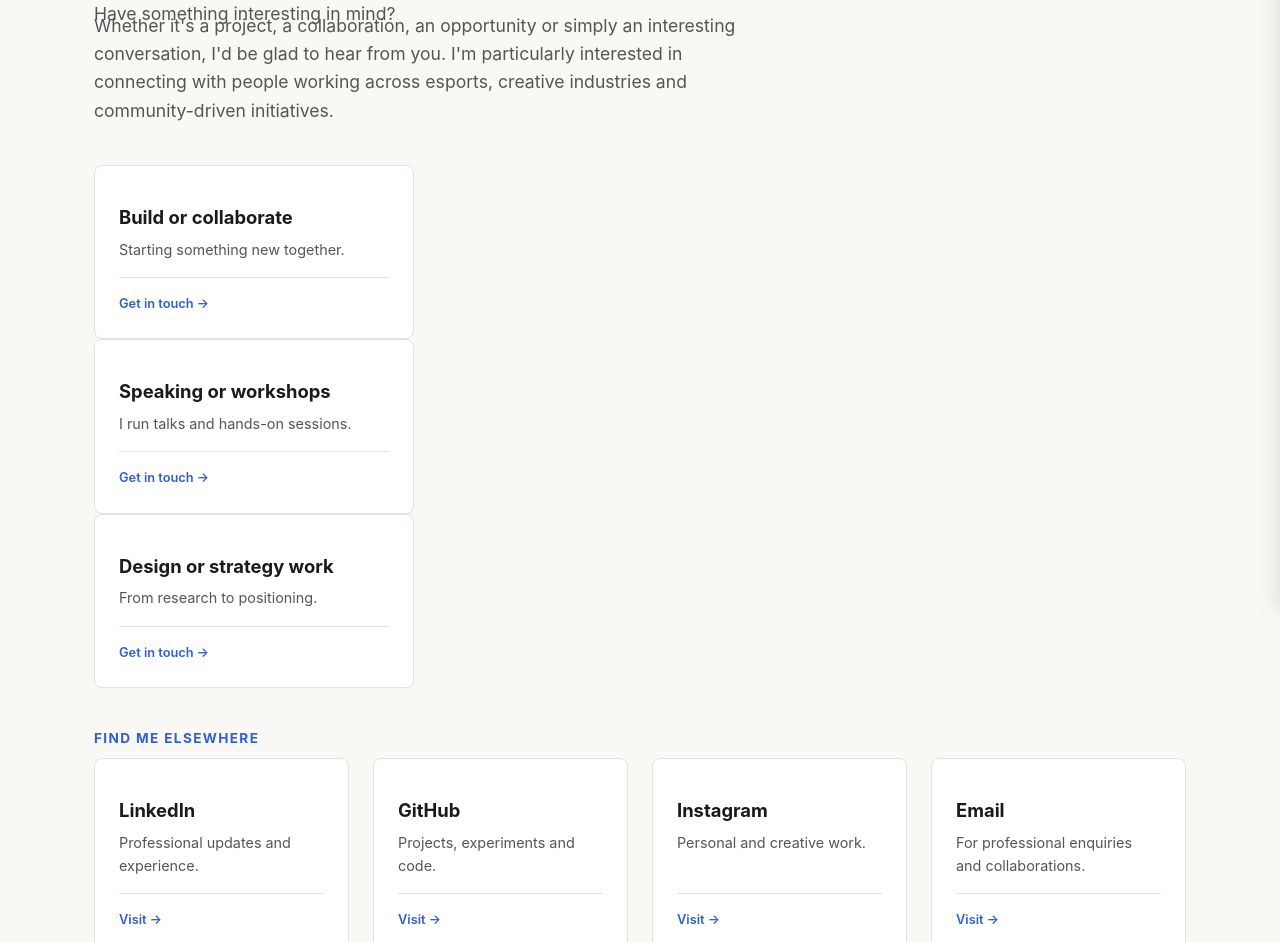
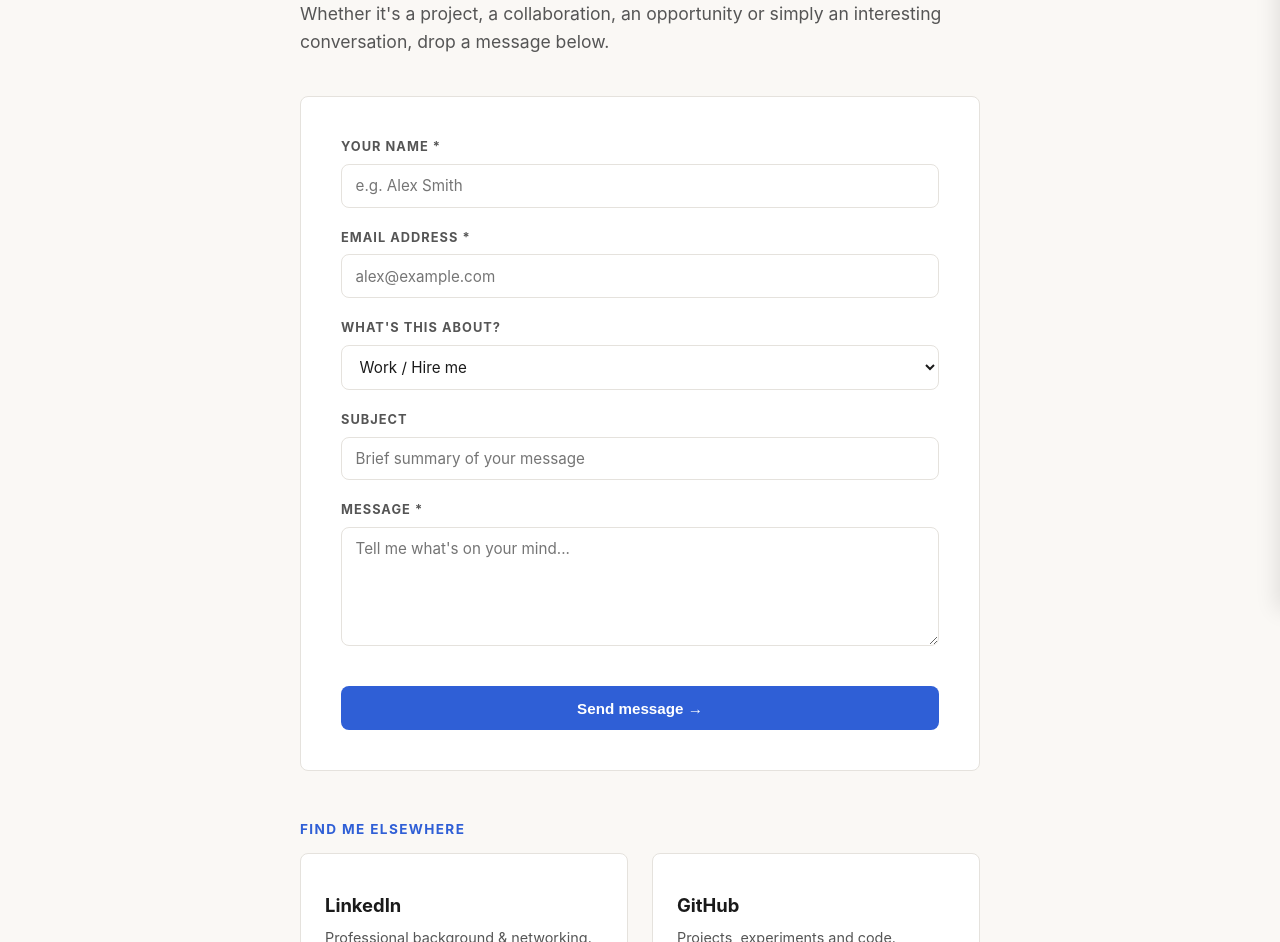
Before and after one commit to KSVK26/Portfolio, a plain HTML site: page contact.html in a window 1280 px wide. Shown: the part 190-1132 px from the top of the page. Drawn offline with Linux system fonts and the light colour scheme.

Commit message:
contact: add Netlify form with inquiry type, thanks page; simplify Find me elsewhere
- Replace the 'connection options' cards with a Netlify form (no backend needed)
- Fields: name, email, inquiry-type (Work/Collaboration/Conversation/Other), subject, message
- Honeypot anti-spam + Netlify form handling built in
- New thanks.html redirect page after submit
- Contact.js now only renders 'Find me elsewhere' social links

Co-Authored-By: Claude Code <noreply@anthropic.com>

```diff
--- a/contact.html
+++ b/contact.html
@@ -5,7 +5,7 @@
   <meta name="viewport" content="width=device-width, initial-scale=1.0" />
   <meta name="description" content="Get in touch with K S Vasanth Karthik — projects, collaborations, opportunities and interesting conversations." />
   <meta property="og:title" content="Contact — K S Vasanth Karthik" />
-  <meta property="og:description" content="Have something interesting in mind? I'd be glad to hear from you." />
+  <meta property="og:description" content="Have something interesting in mind? Send a message." />
   <meta property="og:type" content="website" />
   <meta property="og:url" content="https://ksvk.netlify.app/contact.html" />
   <meta property="og:image" content="https://ksvk.netlify.app/images/ksvk-black.png" />
@@ -19,30 +19,60 @@
   <div data-include="components/header.html"></div>
 
   <main class="container">
-    <section class="page-section">
+    <section class="page-section" style="max-width: 680px; margin: 0 auto;">
       <span class="section-tag">00 — Contact</span>
       <h1 class="section-title">Let's connect</h1>
-      <p class="section-subtitle">
-        Have something interesting in mind?
+      <p class="section-subtitle" style="margin-bottom: 2.5rem;">
+        Whether it's a project, a collaboration, an opportunity or simply an interesting conversation, drop a message below.
       </p>
-      <p class="section-subtitle" style="margin-top: -1rem; margin-bottom: 2.5rem;">
-        Whether it's a project, a collaboration, an opportunity or simply an
-        interesting conversation, I'd be glad to hear from you. I'm
-        particularly interested in connecting with people working across
-        esports, creative industries and community-driven initiatives.
-      </p>
+
+      <form name="contact" method="POST" data-netlify="true" netlify-honeypot="bot-field" action="/thanks.html" style="background: var(--bg-card); border: 1px solid var(--border-color); border-radius: var(--radius); padding: 2.5rem; margin-bottom: 3rem;">
+        <!-- Netlify hidden input for form name -->
+        <input type="hidden" name="form-name" value="contact" />
+
+        <!-- Honeypot anti-spam field -->
+        <p style="display: none;">
+          <label>Don't fill this out if you're human: <input name="bot-field" /></label>
+        </p>
+
+        <div class="gen-field">
+          <label for="name">Your Name *</label>
+          <input type="text" id="name" name="name" required placeholder="e.g. Alex Smith" />
+        </div>
+
+        <div class="gen-field">
+          <label for="email">Email Address *</label>
+          <input type="email" id="email" name="email" required placeholder="alex@example.com" />
+        </div>
+
+        <div class="gen-field">
+          <label for="inquiry-type">What's this about?</label>
+          <select id="inquiry-type" name="inquiry-type">
+            <option value="work">Work / Hire me</option>
+            <option value="collaboration">Collaboration / Project</option>
+            <option value="conversation">Just connecting / General question</option>
+            <option value="other">Other</option>
+          </select>
+        </div>
+
+        <div class="gen-field">
+          <label for="subject">Subject</label>
+          <input type="text" id="subject" name="subject" placeholder="Brief summary of your message" />
+        </div>
+
+        <div class="gen-field">
+          <label for="message">Message *</label>
+          <textarea id="message" name="message" rows="5" required placeholder="Tell me what's on your mind..."></textarea>
+        </div>
+
+        <div style="margin-top: 2rem;">
+          <button type="submit" class="btn-primary" style="width: 100%; text-align: center; cursor: pointer; border: none;">Send message →</button>
+        </div>
+      </form>
 
       <div class="contact-options" id="contact-options">
         <!-- Populated by js/contact.js -->
       </div>
-
-      <p style="margin-top: 3rem; color: var(--text-secondary); font-size: 0.95rem;">
-        Based in Bengaluru, India. Currently open to interesting
-        opportunities and collaborations.
-      </p>
-      <p style="margin-top: 1.5rem; font-style: italic; color: var(--text-secondary);">
-        Good things usually start with a conversation.
-      </p>
     </section>
   </main>
 
--- a/js/contact.js
+++ b/js/contact.js
@@ -1,5 +1,5 @@
 /* ==========================================================================
-   Contact Page — renders the connection options on the contact page
+   Contact Page — renders the "Find me elsewhere" links section
    ========================================================================== */
 
 (function () {
@@ -7,48 +7,16 @@
 
   function renderContact(container) {
     if (!container) return;
-    const options = [
-      {
-        title: "Build or collaborate",
-        desc: "Starting something new together.",
-        link: "mailto:ksvk26@gmail.com",
-      },
-      {
-        title: "Speaking or workshops",
-        desc: "I run talks and hands-on sessions.",
-        link: "mailto:ksvk26@gmail.com",
-      },
-      {
-        title: "Design or strategy work",
-        desc: "From research to positioning.",
-        link: "mailto:ksvk26@gmail.com",
-      },
-    ];
     const elsewhere = [
-      { name: "LinkedIn", url: "https://www.linkedin.com/in/k-s-vasanth-karthik-a2825b234/", desc: "Professional updates and experience." },
+      { name: "LinkedIn", url: "https://www.linkedin.com/in/k-s-vasanth-karthik-7264842b0/", desc: "Professional background & networking." },
       { name: "GitHub", url: "https://github.com/KSVK26", desc: "Projects, experiments and code." },
-      { name: "Instagram", url: "https://www.instagram.com/ksvk_26/", desc: "Personal and creative work." },
-      { name: "Email", url: "mailto:ksvk26@gmail.com", desc: "For professional enquiries and collaborations." },
+      { name: "Instagram", url: "https://www.instagram.com/ksvk_26/", desc: "Event updates & creative work." },
+      { name: "Email", url: "mailto:ksvk26@gmail.com", desc: "For direct inquiries and collaboration." },
     ];
 
-    const optionsHtml = options
-      .map(
-        (o) => `
-        <a href="${o.link}" class="card" style="max-width:320px;text-decoration:none;color:inherit;">
-          <div class="card-body">
-            <h3 class="card-title">${o.title}</h3>
-            <p class="card-desc">${o.desc}</p>
-          </div>
-          <div class="card-footer">
-            <span style="color:var(--accent-blue);font-weight:600;">Get in touch →</span>
-          </div>
-        </a>`
-      )
-      .join("");
-
-    const elsewhereHtml = `
-      <div style="grid-column:1/-1;margin-top:2.5rem;">
-        <span class="section-tag" style="margin-bottom:0.5rem;">Find me elsewhere</span>
+    container.innerHTML = `
+      <div style="margin-top: 1rem;">
+        <span class="section-tag" style="margin-bottom:0.75rem;">Find me elsewhere</span>
         <div class="cards-grid" style="grid-template-columns:repeat(auto-fill,minmax(220px,1fr));">
           ${elsewhere
             .map(
@@ -66,8 +34,6 @@
             .join("")}
         </div>
       </div>`;
-
-    container.innerHTML = optionsHtml + elsewhereHtml;
   }
 
   document.addEventListener("DOMContentLoaded", function () {
```
Also changed, not shown: thanks.html (added, +31 -0 lines).
